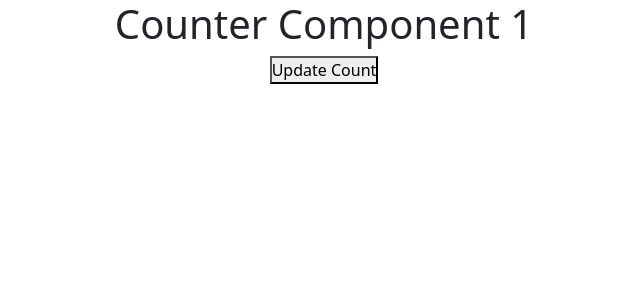
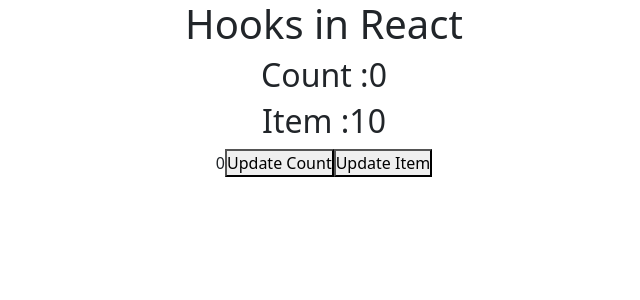
Before and after one commit to Hridoy8132/React-js-from-lec-15, a React (Create React App) app: page / in a window 1280 px wide. Shown: the top 300 px of the page, without its empty margins (316-956 px from the left). Built offline with nearby package versions, Linux system fonts and the light colour scheme.

Commit message:
lec-40 useMemo in Reactjs

```diff
--- a/src/App.js
+++ b/src/App.js
@@ -372,30 +372,63 @@
 
 // Lec- 39 start Pure component using class:
 
+// import './App.css';
+// import React,{PureComponent} from 'react'
+// import Counter from './Lec-39';
+// class  App extends React.Component {
+//   constructor()
+//   {
+//     super();
+//     this.state={
+//       count:1
+//     }
+//   }
+//  render()
+//  {
+//   return (
+//     <div className="App">
+//      <Counter count={this.state.count} />
+//       <button
+//       onClick={()=>{this.setState({count:this.state.count+1})}}
+//       >Update Count</button>
+//     </div>
+//   );
+//  }
+// }
+
+// export default App;
+
+// Lec- 39 end Pure component using class:
+
+// Lec- 40 start Pure component using class:
+
+
+
 import './App.css';
-import React,{PureComponent} from 'react'
-import Counter from './Lec-39';
-class  App extends React.Component {
-  constructor()
-  {
-    super();
-    this.state={
-      count:1
+import React, { useState, useMemo } from 'react'
+function App() {
+  const [count, setData] = useState(0)
+  const [item, setItem] = useState(10)
+
+  const newApple=useMemo(
+    function multiCount() {
+      console.warn("multiCount")
+      return count * 5 ;
     }
-  }
- render()
- {
+  ,[count])
   return (
     <div className="App">
-     <Counter count={this.state.count} />
-      <button
-      onClick={()=>{this.setState({count:this.state.count+1})}}
-      >Update Count</button>
+      <h1>Hooks in React </h1>
+      <h2> Count :{count} </h2>
+      <h2> Item :{item} </h2>
+      {newApple}
+      <button onClick={() => setData(count + 1)}>Update Count </button>
+      <button onClick={() => setItem(item * 10)}>Update Item </button>
+
     </div>
   );
- }
 }
 
 export default App;
 
-// Lec- 39 end Pure component using class:
+// Lec- 40 end  Pure component using class:
```
